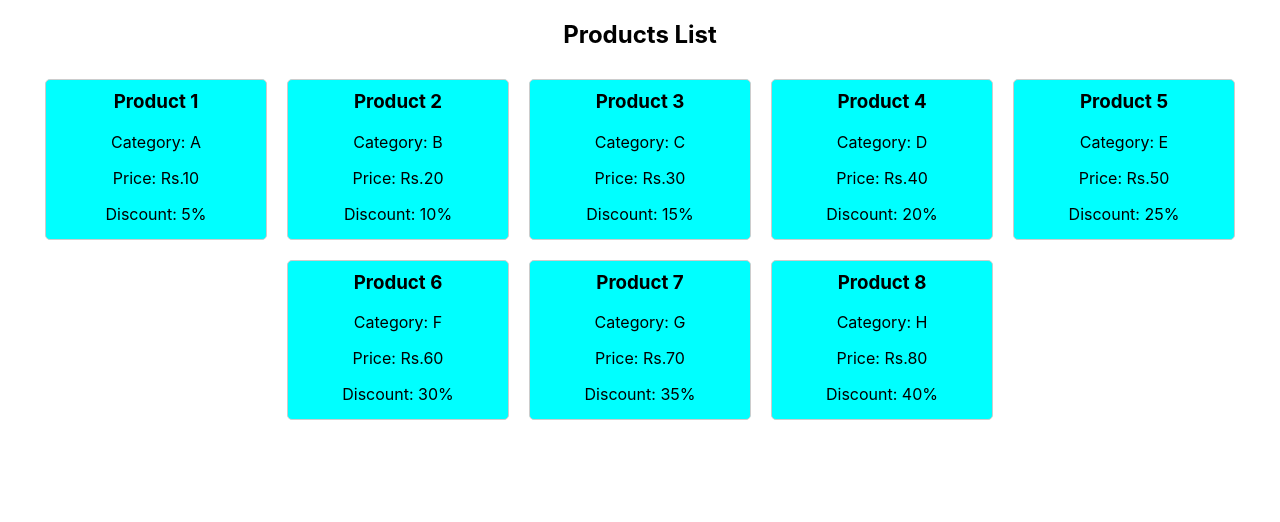
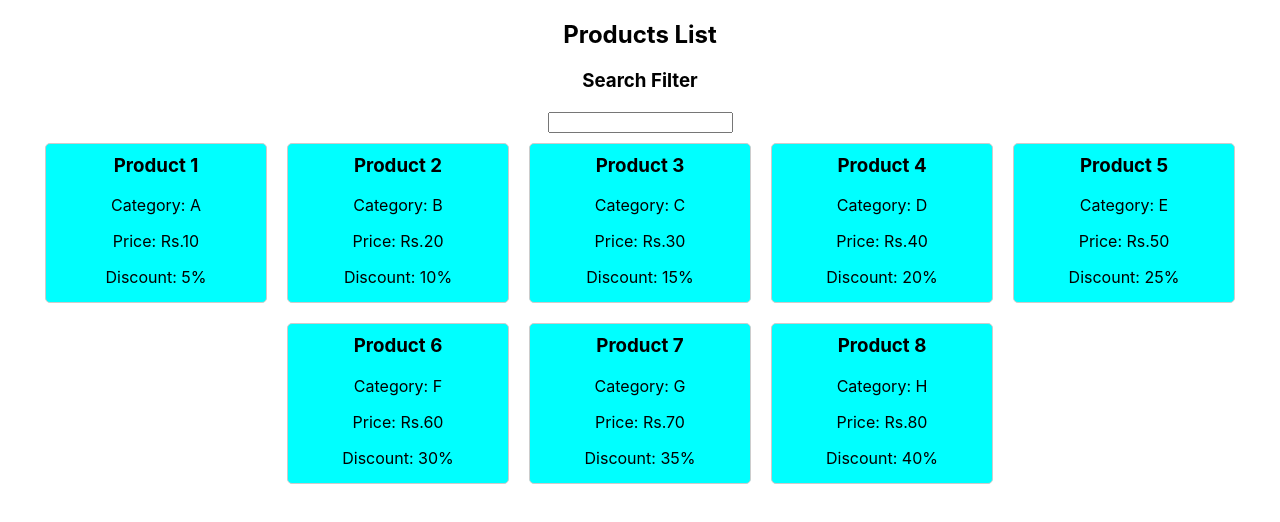
Before and after one commit to prashanthj32/ReactMiniProject, a React (Create React App) app: page /product in a window 1280 px wide. Shown: the top 522 px of the page. Built offline with nearby package versions, Linux system fonts and the light colour scheme.

Commit message:
added search filter

```diff
--- a/src/components/productsList/ProductsList.jsx
+++ b/src/components/productsList/ProductsList.jsx
@@ -1,18 +1,19 @@
-import React from 'react';
+import React, { useState } from 'react';
 import './ProductsList.css';
 import { useNavigate } from 'react-router-dom';
 
 const ProductsList = ({ products }) => {
     const navigate = useNavigate();
+    const [search, setSearch] = useState('');
 
     const clickHandler = (id) => {
         navigate(`/product/${id}`);
     };
     return (
         <div className='product-list'>
-            <h2>Products List</h2>
+            <h2>Products List</h2><h3>Search Filter</h3><input type='text' value={search} onChange={(e)=>setSearch(e.target.value) } />
             <div className='products-container'>
-                {products.map((product) => (
+                {products.filter(product => product.name.toLowerCase().includes(search.toLowerCase())).map((product) => (
                     <div className='product-card' key={product.id} onClick={() => clickHandler(product.id)}>
                         <h3>{product.name}</h3>
                         <p>Category: {product.category}</p>
```
